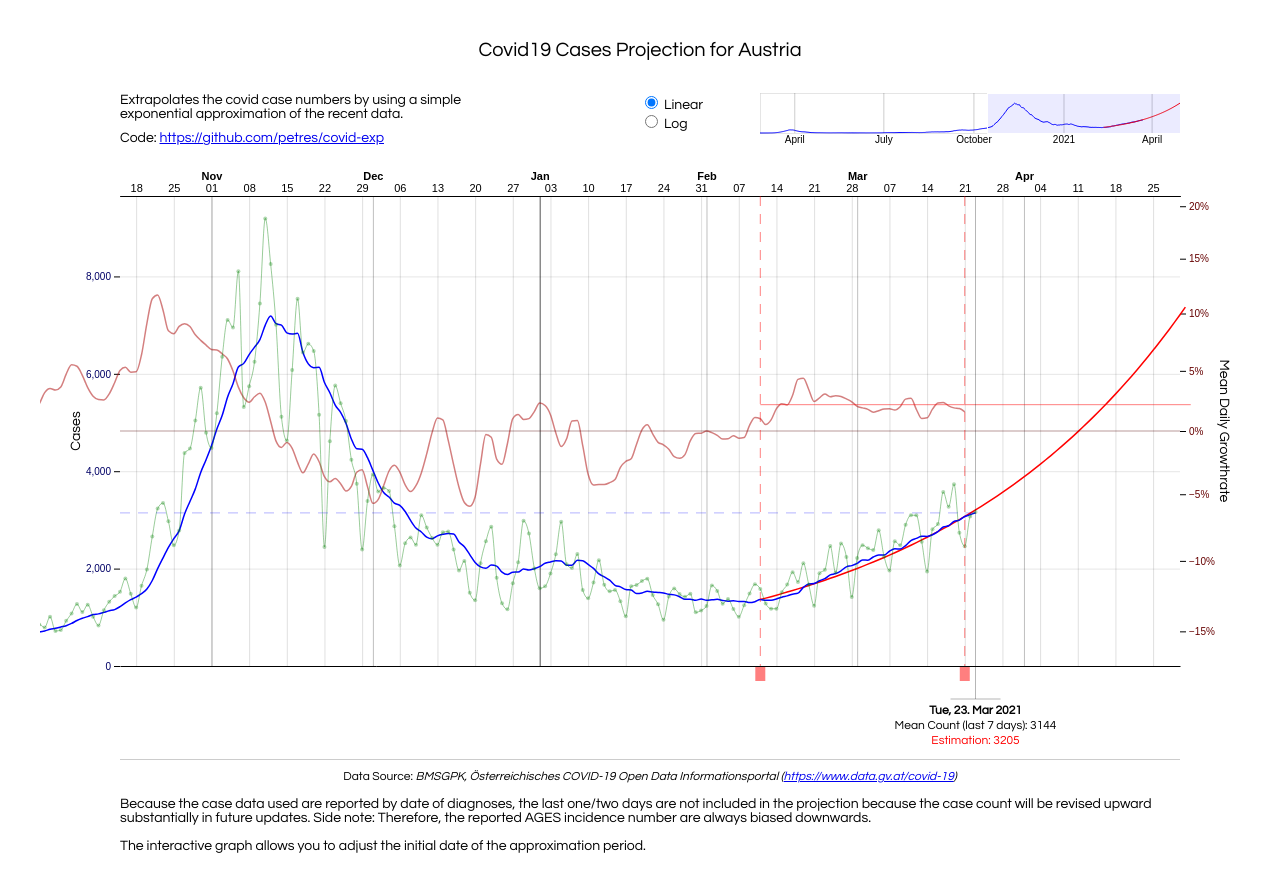
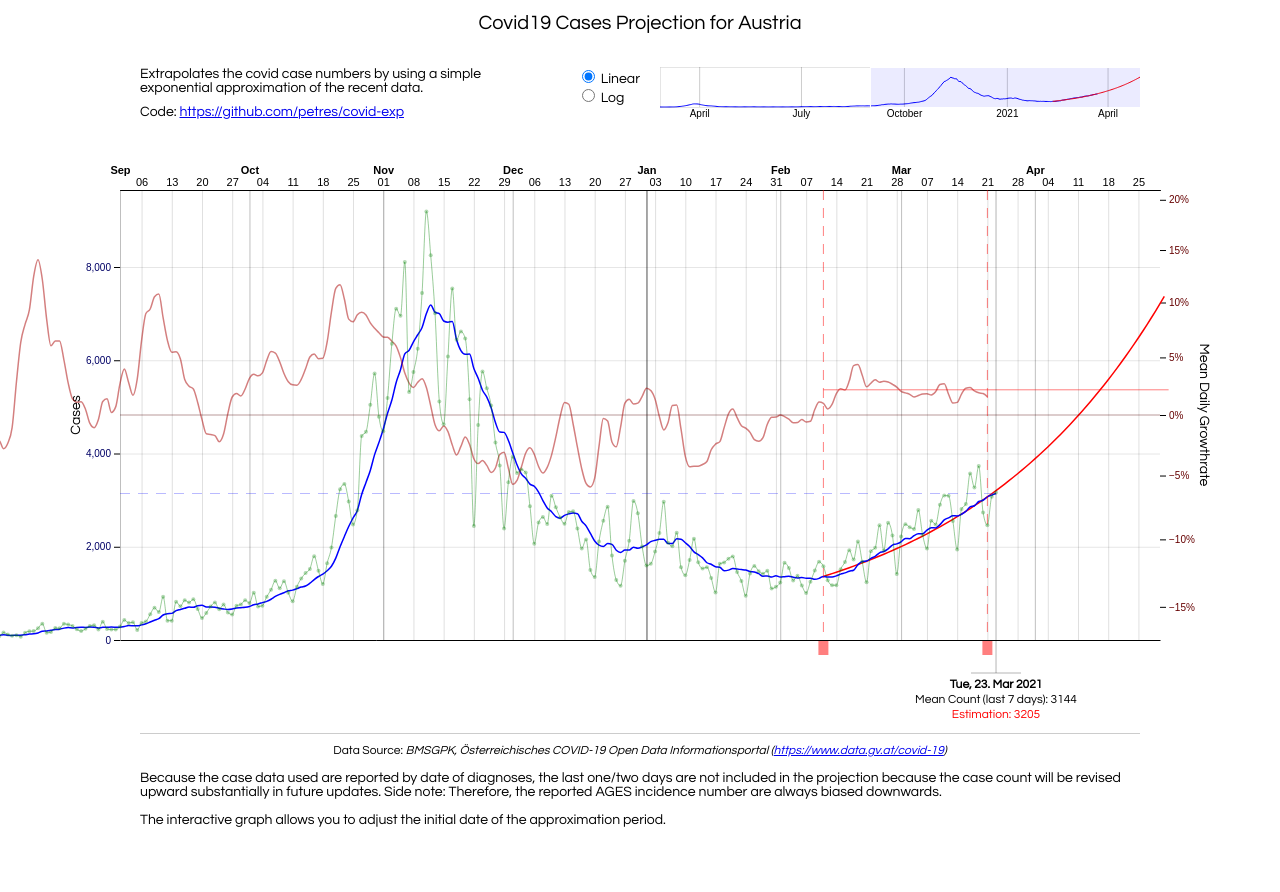
Before and after one commit to petres/covid-exp, a website built with webpack: page index.html in a window 1280 px wide. After the commit the page ends 841 px from the top, so only its background shows below. Built offline with nearby package versions, Linux system fonts and the light colour scheme.

Commit message:
visual adjustments, use full browser width for svg

```diff
--- a/index.html
+++ b/index.html
@@ -6,7 +6,7 @@
     </head>
     <body>
         <h1>Covid19 Cases Projection for Austria </h1>
-        <div id="controls">
+        <div id="controls" class="gm">
             <div id="intro">
                 <p>
                     Extrapolates the covid case numbers by using a simple exponential approximation of the recent data.
--- a/js/main.js
+++ b/js/main.js
@@ -14,14 +14,16 @@ Date.prototype.diffDays = function(date) {
 }
 
 
-const svgWidth  = 1200;
+// const svgWidth  = 1200;
+const svgWidth  = window.innerWidth > 1200 ? window.innerWidth : 1200;
+
 const svgHeight = 600;
 
-const margin = {top: 40, right: 60, bottom: 90, left: 80},
+const margin = {top: 60, right: 120, bottom: 90, left: 120},
       width	 = svgWidth - margin.left - margin.right,
       height = svgHeight - margin.top - margin.bottom;
 
-const contextMargin = {top: 0, right: 60, bottom: 20, left: 20},
+const contextMargin = {top: 0, right: 0, bottom: 20, left: 20},
       contextWidth = 500 - contextMargin.left - contextMargin.right,
       contextHeight = 40;
 
@@ -35,10 +37,14 @@ const approxLag = 2;
 
 
 const vis = d3.select("#timeline").append("svg")
-    .attr("width", width + margin.left + margin.right)
+    .attr("id", "t-svg")
+    //.attr("width", width + margin.left + margin.right)
+    .attr("width", '100%')
     .attr("height", height + margin.top + margin.bottom)
 
+
 const context = d3.select("#context").append("svg")
+    //.attr("width", '100%')
     .attr("width", contextWidth + contextMargin.left + contextMargin.right)
     .attr("height", contextHeight + contextMargin.top + contextMargin.bottom)
     .append('g')
@@ -606,6 +612,6 @@ d3.csv(sourceFile).then(function(rawData) {
     });
 
     // init with view params
-    brush.move(context.select('.brush'), [xContext(parseDate('2020-10-15')), xContext(approxEnd.addDays(forecastDays))])
+    brush.move(context.select('.brush'), [xContext(parseDate('2020-09-01')), xContext(approxEnd.addDays(forecastDays))])
     focusEvent(extData[extData.length - forecastDays])
 });
--- a/style/main.scss
+++ b/style/main.scss
@@ -1,7 +1,6 @@
 body {
-	//padding: 20px;
-    margin: 40px auto;
-    width: 1200px;
+    margin: 0;
+    min-width: 1200px;
     font-size: 14px;
     font-family: Century Gothic, CenturyGothic, AppleGothic, sans-serif;
 }
@@ -23,7 +22,9 @@ line {
     stroke-width: 1;
 }
 div.gm {
-    margin: 0 60px 0 80px;
+    margin: 0 auto;
+    max-width: 1000px;
+    width: 80%;
 }
 
 #notes {
@@ -43,8 +44,7 @@ div.gm {
 
     #intro {
         float: left;
-        width: 400px;
-        margin-left: 80px;
+        width: 380px;
         p {
             margin: 0 0 10px 0;
         }
@@ -52,7 +52,6 @@ div.gm {
 
     #buttons {
         float: right;
-        width: 100px;
     }
 
     #context {
@@ -64,6 +63,8 @@ div.gm {
 
 
 #timeline {
+    clear: both;
+
     rect.pane {
     	cursor: move;
     	fill: none;
```
